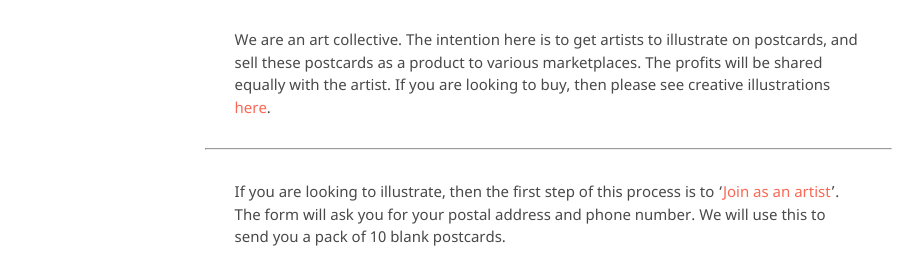
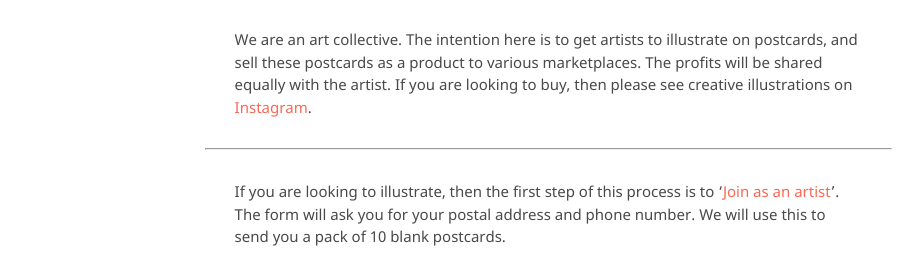
Before and after one commit to kvshvlin/yourmailproject, a Jekyll site: the page built from index.md, in a window 1280 px wide. Shown: the part 347-618 px from the top of the page, without its empty margins (193-1116 px from the left). Built offline with Jekyll 4.4.1, drawn with Linux system fonts in a browser that asks for light colours; our own code applies the rules of GitHub Pages for plain Markdown files.

Commit message:
Update index.md

```diff
--- a/index.md
+++ b/index.md
@@ -1,7 +1,7 @@
 > "Nothing boots as fast as pen and paper."
 > Sir Norman Robert Foster.
 
-We are an art collective. The intention here is to get artists to illustrate on postcards, and sell these postcards as a product to various marketplaces. The profits will be shared equally with the artist. If you are looking to buy, then please see creative illustrations <a href="https://www.instagram.com/yourmailproject" target="_blank">here</a>.
+We are an art collective. The intention here is to get artists to illustrate on postcards, and sell these postcards as a product to various marketplaces. The profits will be shared equally with the artist. If you are looking to buy, then please see creative illustrations on <a href="https://www.instagram.com/yourmailproject" target="_blank">Instagram</a>.
 
 ***
 
```
